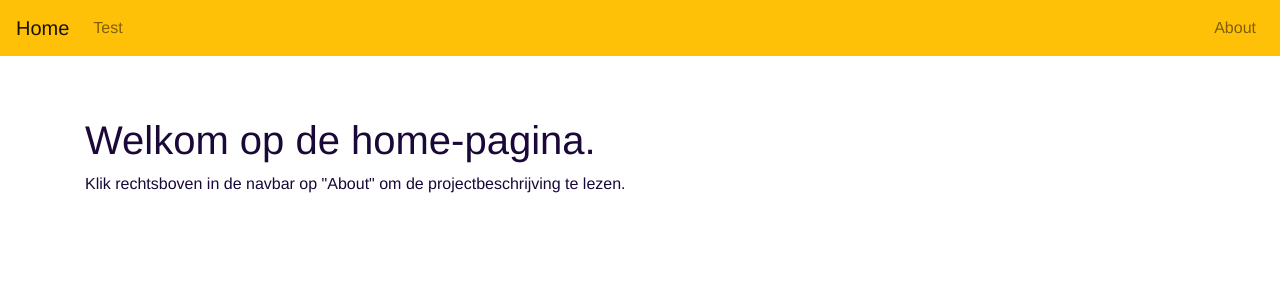
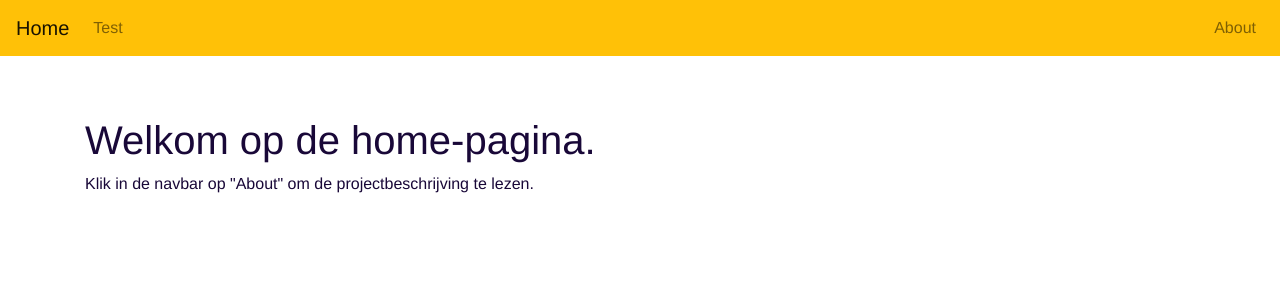
Before and after one commit to pielemuis/TimeWriteup, a Vue app: page / in a window 1280 px wide. Shown: the top 300 px of the page. Built offline with nearby package versions, Linux system fonts and the light colour scheme.

Commit message:
Phrasing updated

```diff
--- a/src/components/Home.vue
+++ b/src/components/Home.vue
@@ -1,7 +1,7 @@
 <template>
   <div class="container">
     <h1> Welkom op de home-pagina.</h1>
-    <p>Klik rechtsboven in de navbar op "About" om de projectbeschrijving te lezen.</p>
+    <p>Klik in de navbar op "About" om de projectbeschrijving te lezen.</p>
   </div>
 </template>
 
```
